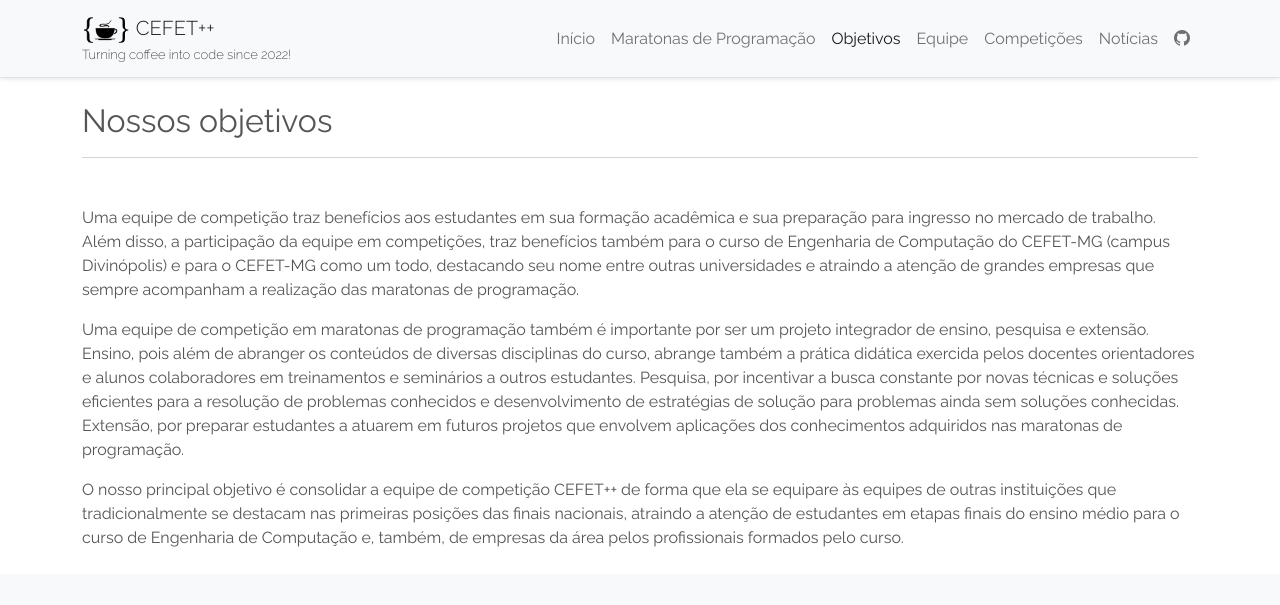
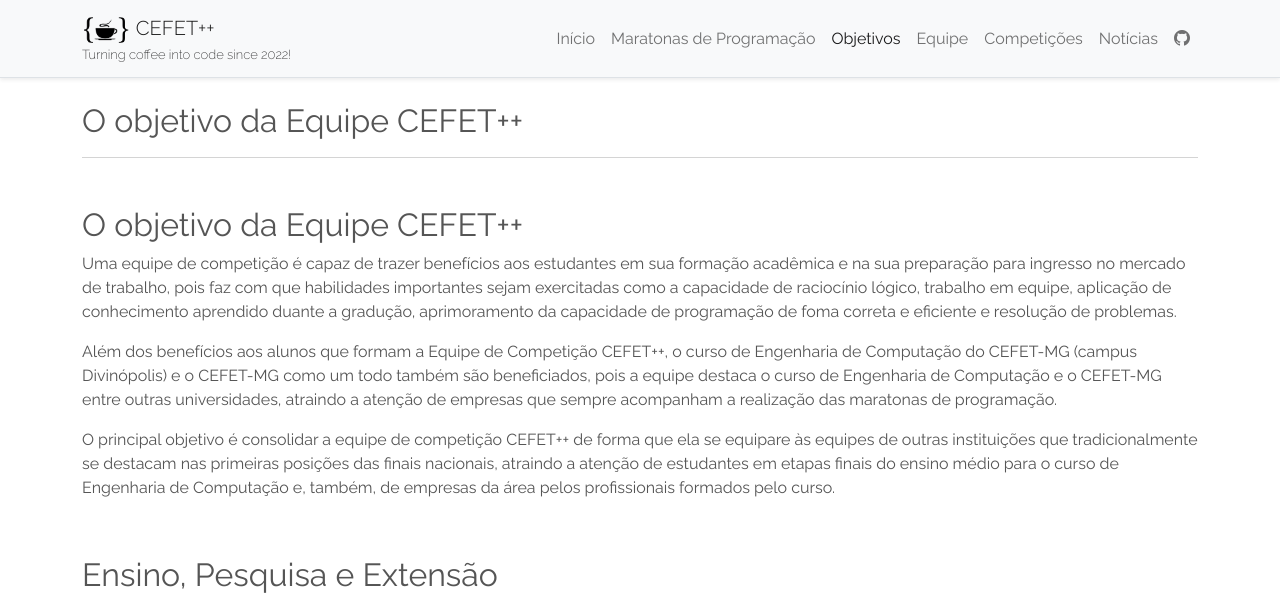
Before and after one commit to cefetplusplus/cefetplusplus.github.io, a Jekyll site: the page built from pages/objectives.md, in a window 1280 px wide and 1326 px high. Shown: the top 605 px of the window. Built offline with Jekyll 4.4.1, drawn with Linux system fonts in a browser that asks for light colours; nearby versions of some CDN libraries; our own code applies the rules of GitHub Pages for plain Markdown files; some of the changed text lies outside the part shown.

Commit message:
Atualiza o conteúdo

```diff
--- a/_data/navbar.yml
+++ b/_data/navbar.yml
@@ -11,7 +11,7 @@
   url: /team/
 
 - title: Competições
-  url: /events/
+  url: /contests/
 
 - title: Notícias
   url: /news/
--- a/assets/css/custom.css
+++ b/assets/css/custom.css
@@ -4,25 +4,30 @@
 
  @import url('https://fonts.googleapis.com/css?family=Lato:300,400,700,300italic,400italic');
  @import url('https://fonts.googleapis.com/css?family=Raleway:400,300,700');
- @import url('https://fonts.googleapis.com/css2?family=Raleway:wght@100;200;300;400&display=swap');
+ @import url('https://fonts.googleapis.com/css2?family=Raleway:wght@100;200;300;400,700&display=swap');
 
 
- /* **************************************************************************
- * General
- * ************************************************************************** */
+/* **************************************************************************
+* General
+* ************************************************************************** */
 
 body {
-    font-family: "Raleway";
+    font-family: "Raleway", sans-serif;
     color: #555;
 
     -webkit-font-smoothing: antialiased;
     -webkit-overflow-scrolling: touch;
 }
 
+.text-justify {
+    text-align: justify;
+}
 
- /* **************************************************************************
- * Team
- * ************************************************************************** */
+
+
+/* **************************************************************************
+* Team page
+* ************************************************************************** */
 
 .logo {
     font-family: 'Raleway', sans-serif;
@@ -71,6 +76,14 @@
     z-index: 100;
 }
 
+.organization-logo img {
+    object-fit: scale-down;
+    object-position: center;
+    width: 158px;
+    max-width: 158px;
+    max-height: 158px;
+}
+
 .team-member p {
     font-size: small;
 }
--- a/objectives.md
+++ /dev/null
@@ -1,12 +0,0 @@
----
-layout: page
-permalink: /objectives/
-title: Nossos objetivos
----
-
-
-Uma equipe de competição traz benefícios aos estudantes em sua formação acadêmica e sua preparação para ingresso no mercado de trabalho. Além disso, a participação da equipe em competições, traz benefícios também para o curso de Engenharia de Computação do CEFET-MG (campus Divinópolis) e para o CEFET-MG como um todo, destacando seu nome entre outras universidades e atraindo a atenção de grandes empresas que sempre acompanham a realização das maratonas de programação.
-
-Uma equipe de competição em maratonas de programação também é importante por ser um projeto integrador de ensino, pesquisa e extensão. Ensino, pois além de abranger os conteúdos de diversas disciplinas do curso, abrange também a prática didática exercida pelos docentes orientadores e alunos colaboradores em treinamentos e seminários a outros estudantes. Pesquisa, por incentivar a busca constante por novas técnicas e soluções eficientes para a resolução de problemas conhecidos e desenvolvimento de estratégias de solução para problemas ainda sem soluções conhecidas. Extensão, por preparar estudantes a atuarem em futuros projetos que envolvem aplicações dos conhecimentos adquiridos nas maratonas de programação.
-
-O nosso principal objetivo é consolidar a equipe de competição CEFET++ de forma que ela se equipare às equipes de outras instituições que tradicionalmente se destacam nas primeiras posições das finais nacionais, atraindo a atenção de estudantes em etapas finais do ensino médio para o curso de Engenharia de Computação e, também, de empresas da área pelos profissionais formados pelo curso.
--- /dev/null
+++ b/pages/objectives.md
@@ -0,0 +1,24 @@
+---
+layout: page
+permalink: /objectives/
+---
+
+
+## O objetivo da Equipe CEFET++
+
+Uma equipe de competição é capaz de trazer benefícios aos estudantes em sua formação acadêmica e na sua preparação para ingresso no mercado de trabalho, pois faz com que habilidades importantes sejam exercitadas como a capacidade de raciocínio lógico, trabalho em equipe, aplicação de conhecimento aprendido duante a gradução, aprimoramento da capacidade de programação de foma correta e eficiente e resolução de problemas.
+
+Além dos benefícios aos alunos que formam a Equipe de Competição CEFET++, o curso de Engenharia de Computação do CEFET-MG (campus Divinópolis) e o CEFET-MG como um todo também são beneficiados, pois a equipe destaca o curso de Engenharia de Computação e o CEFET-MG entre outras universidades, atraindo a atenção de empresas que sempre acompanham a realização das maratonas de programação.
+
+O principal objetivo é consolidar a equipe de competição CEFET++ de forma que ela se equipare às equipes de outras instituições que tradicionalmente se destacam nas primeiras posições das finais nacionais, atraindo a atenção de estudantes em etapas finais do ensino médio para o curso de Engenharia de Computação e, também, de empresas da área pelos profissionais formados pelo curso.
+
+
+<br />
+
+## Ensino, Pesquisa e Extensão
+
+Uma equipe de competição em maratonas de programação também é importante por ser um projeto integrador de ensino, pesquisa e extensão.
+
+- **Ensino**, pois além de abranger os conteúdos de diversas disciplinas do curso, abrange também a prática didática exercida pelos docentes orientadores e alunos colaboradores em treinamentos e seminários a outros estudantes.
+- **Pesquisa**, por incentivar a busca constante por novas técnicas e soluções eficientes para a resolução de problemas conhecidos e desenvolvimento de estratégias de solução para problemas ainda sem soluções conhecidas.
+- **Extensão**, por preparar estudantes a atuarem em futuros projetos que envolvem aplicações dos conhecimentos adquiridos nas maratonas de programação.
```
Also changed, not shown: _data/contests.yml (added, +17 -0 lines), about.md (deleted, +0 -12 lines), pages/about.md (added, +45 -0 lines), pages/contests.html (added, +35 -0 lines), pages/index.html (renamed from index.html, +5 -4 lines), assets/images/icpc.png (added), assets/images/maratona-sbc.jpg (added), pages/team.html (renamed from team.html).
